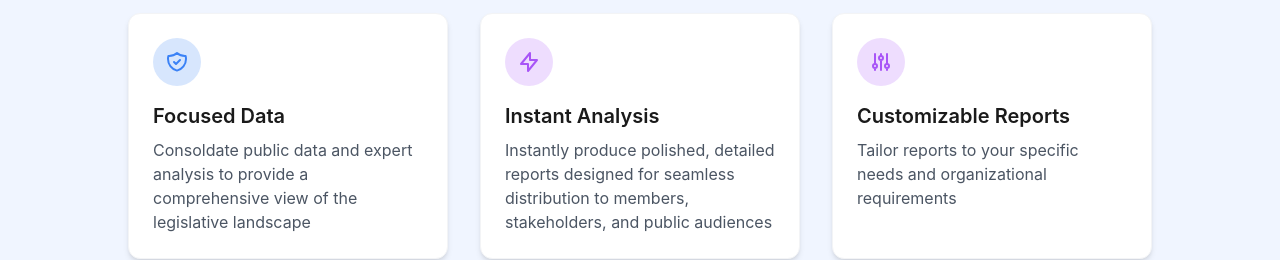
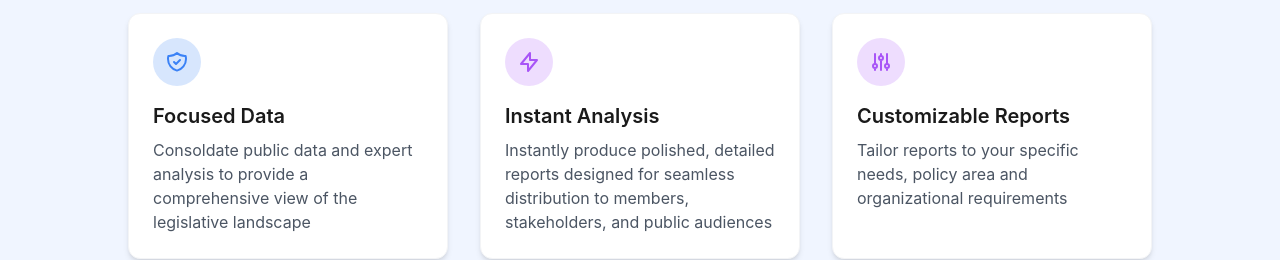
Before and after one commit to ehawked/legislative-report-app, a React (Vite) app: page / in a window 1280 px wide. Shown: the part 2960-3220 px from the top of the page. Built offline with nearby package versions, Linux system fonts and the light colour scheme.

Commit message:
Updated App.tsx

```diff
--- a/src/App.tsx
+++ b/src/App.tsx
@@ -341,7 +341,7 @@ function App() {
                   </svg>
                 </div>
                 <h3 className="text-xl font-semibold mb-2">Customizable Reports</h3>
-                <p className="text-gray-600">Tailor reports to your specific needs and organizational requirements</p>
+                <p className="text-gray-600">Tailor reports to your specific needs, policy area and organizational requirements</p>
               </Card>
             </div>
           </div>
```
